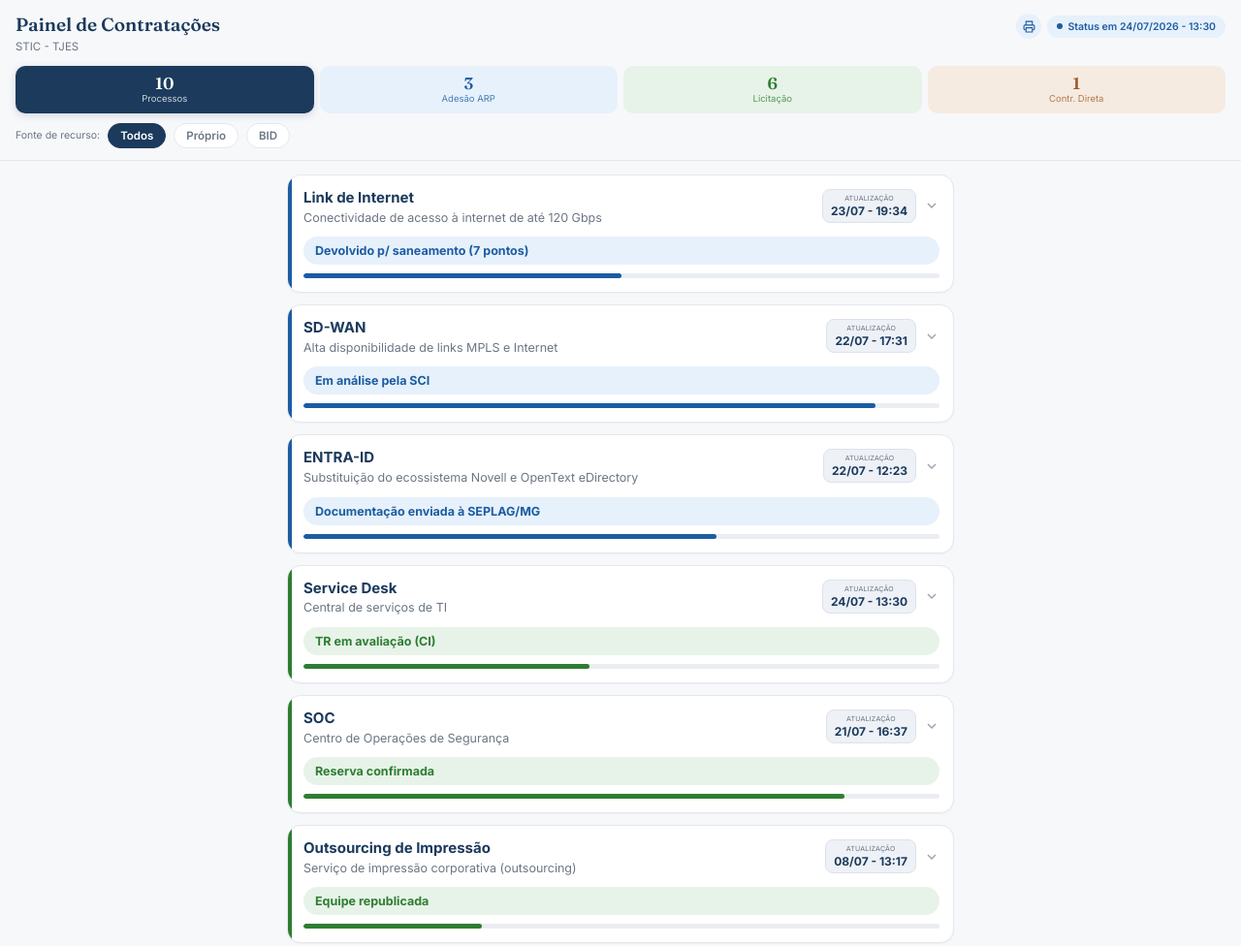
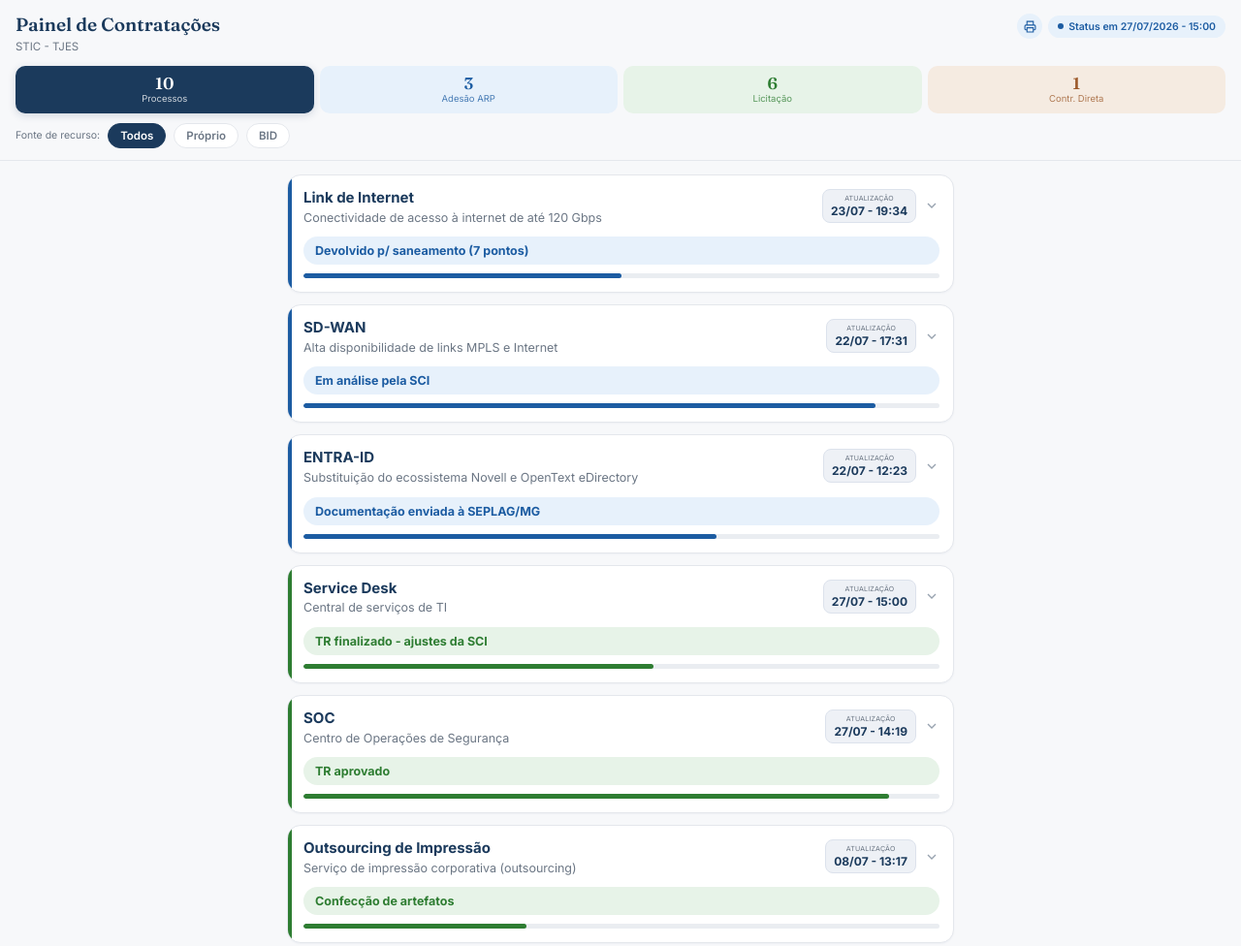
Before and after one commit to proj-stic/painel-contratacoes, a plain HTML site: page index.html in a window 1280 px wide. Shown: the top 976 px of the page at 97% size. Drawn offline with Linux system fonts and the light colour scheme.

Commit message:
Add files via upload

```diff
--- a/index.html
+++ b/index.html
@@ -159,7 +159,7 @@
       <a class="pdf-btn" href="Painel_Contratacoes_STIC.pdf" target="_blank" rel="noopener" title="Abrir versão em PDF">
         <svg viewBox="0 0 24 24" fill="none" stroke="currentColor" stroke-width="2"><path d="M6 9V2h12v7"/><path d="M6 18H4a2 2 0 01-2-2v-5a2 2 0 012-2h16a2 2 0 012 2v5a2 2 0 01-2 2h-2"/><path d="M6 14h12v8H6z"/></svg>
       </a>
-      <div class="sync-pill"><span class="dot"></span><span id="syncLabel">Status em 24/07/2026 - 13:30</span></div>
+      <div class="sync-pill"><span class="dot"></span><span id="syncLabel">Status em 27/07/2026 - 15:00</span></div>
     </div>
   </div>
   <div class="stat-row" id="statRow"></div>
@@ -189,17 +189,17 @@ const DEFAULTS = [
     badge:"Documentação enviada à SEPLAG/MG", progresso:65,
     status:"STIC encaminha à SEPLAG/MG documentação da adesão à ARP nº 211/2025: anuência da empresa, ofício, Termo de Adesão e Delegação.", data:"22/07/2026 - 12:23" },
   { id:"service-desk", mod:"Licitação", nome:"Service Desk", resumo:"Central de serviços de TI",
-    sei:"7001769-17.2026.8.08.0000", idProc:"3243710", local:"Controle Interno", fonte:"Próprio", responsavel:"Jeferson Mendes",
-    badge:"TR em avaliação (CI)", progresso:45,
-    status:"Termo de Referência aguardando avaliação do Controle Interno.", data:"24/07/2026 - 13:30" },
+    sei:"7001769-17.2026.8.08.0000", idProc:"3243710", local:"STIC", fonte:"Próprio", responsavel:"Jeferson Mendes",
+    badge:"TR finalizado - ajustes da SCI", progresso:55,
+    status:"ETP e Termo de Referência finalizados. STIC ajustando considerações feitas pela SCI.", data:"27/07/2026 - 15:00" },
   { id:"soc", mod:"Licitação", nome:"SOC", resumo:"Centro de Operações de Segurança",
-    sei:"7006364-93.2025.8.08.0000", idProc:"2875391", local:"Licitação e Contratos", fonte:"BID", responsavel:"Robson Limaverde",
-    badge:"Reserva confirmada", progresso:85,
-    status:"UCP confirma reserva de R$ 3,6mi (BID) pra 2026; contrato total R$ 17,7mi/24 meses, demais exercícios dependem de orçamento futuro.", data:"21/07/2026 - 16:37" },
+    sei:"7006364-93.2025.8.08.0000", idProc:"2875391", local:"Seção de Contratação", fonte:"BID", responsavel:"Robson Limaverde",
+    badge:"TR aprovado", progresso:92,
+    status:"Termo de Referência aprovado pela STIC, sem alterações, seguindo para a Seção de Contratação.", data:"27/07/2026 - 14:19" },
   { id:"outsourcing", mod:"Licitação", nome:"Outsourcing de Impressão", resumo:"Serviço de impressão corporativa (outsourcing)",
     sei:"7002289-11.2025.8.08.0000", idProc:"2680226", local:"SECR-GER", fonte:"Próprio", responsavel:"Jeferson Mendes",
-    badge:"Equipe republicada", progresso:28,
-    status:"ATO nº 168/2026 substitui a Equipe de Planejamento.", data:"08/07/2026 - 13:17" },
+    badge:"Confecção de artefatos", progresso:35,
+    status:"Em etapa de confecção dos artefatos de contratação.", data:"08/07/2026 - 13:17" },
   { id:"link-mpls", mod:"Contratação Direta", nome:"Link MPLS PRODEST", resumo:"Expansão do contrato atual de 67 para 130 locais",
     sei:"7001098-91.2026.8.08.0000", idProc:"3214331", local:"SECR-GER", fonte:"Próprio", responsavel:"Karina Marques",
     badge:"Extinção acordada", progresso:93,
```
Also changed, not shown: 1 other file.
